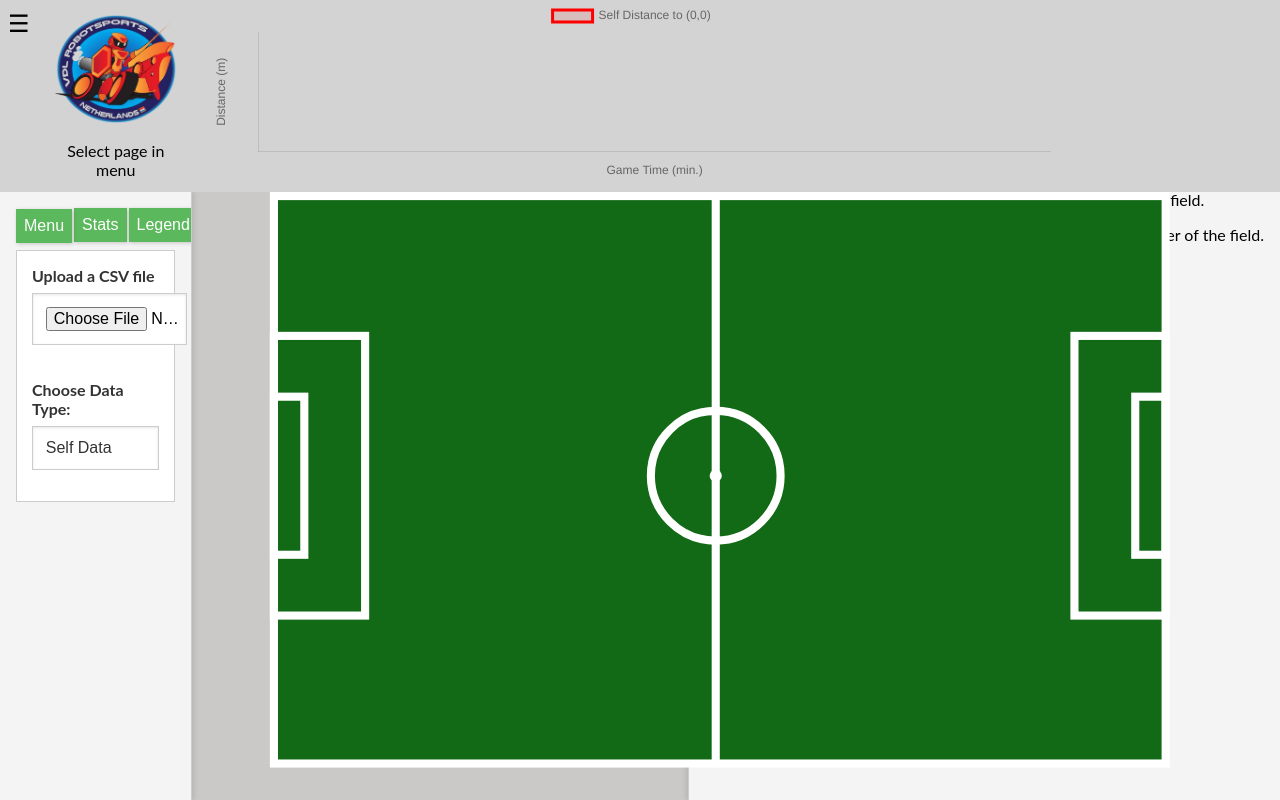
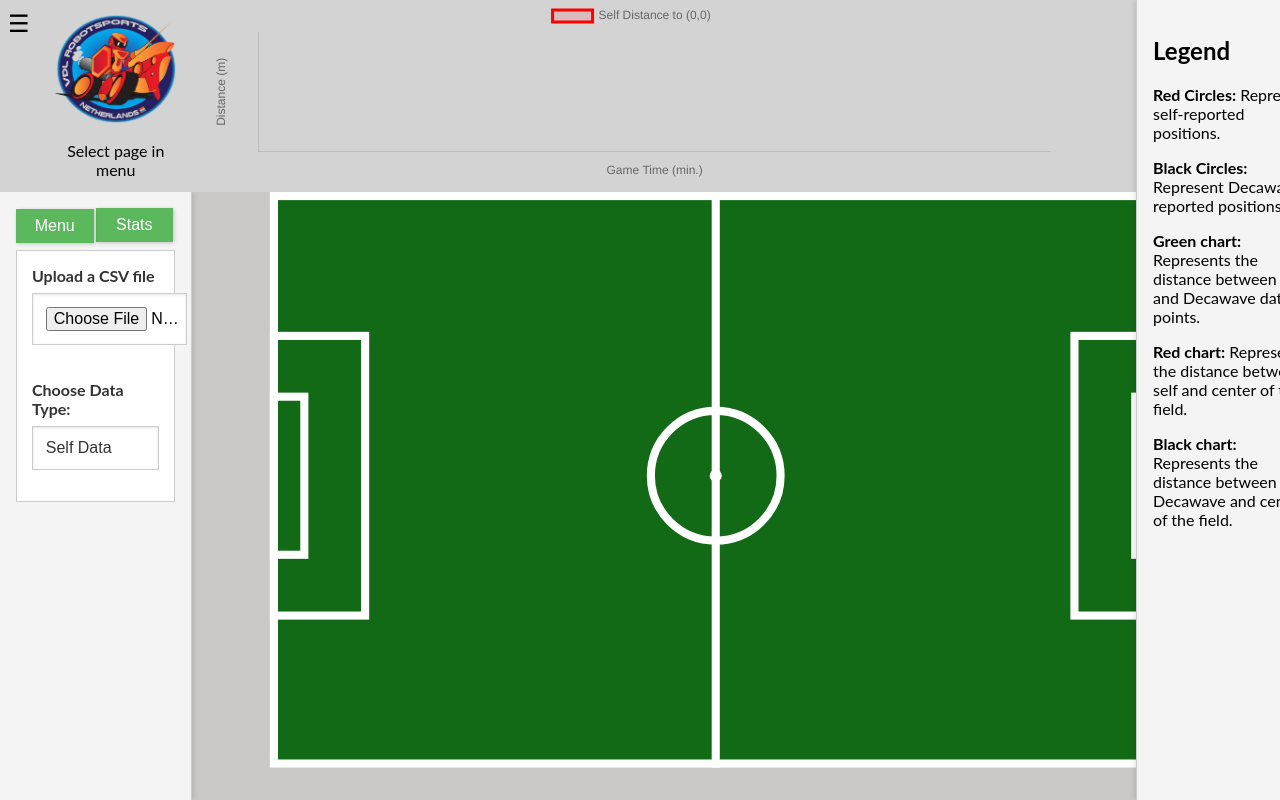
Before and after one commit to Tykutyku/RoboCup, a Flask app: page /fromCSV.html in a window 1280 px wide. Run offline with Flask 3, Linux system fonts and the light colour scheme; parts of the project's set-up code (start-up, migrations or seed data) failed here and were passed over.

Commit message:
small change comments and legend

```diff
--- a/static/scripts/menuBar.js
+++ b/static/scripts/menuBar.js
@@ -15,9 +15,9 @@
         document.getElementById('selectedMenuItemName').textContent = 'Select page in menu';
     }
 
-    menu = document.getElementById('side-nav');
-    document.getElementById('menuIcon').addEventListener("click", toggle_sidebar);
-    document.getElementById('backIcon').addEventListener("click", toggle_sidebar);
+    const menu = document.getElementById('side-nav');
+    document.getElementById('menuIcon').addEventListener("click", toggleSidebar);
+    document.getElementById('backIcon').addEventListener("click", toggleSidebar);
 
     const sectionButtons = document.querySelectorAll('#left_setting .section-tabs button');
     sectionButtons.forEach(button => {
@@ -27,13 +27,26 @@
     });
 
     switchSection('menu');
+
+    const legendToggle = document.getElementById('legend-toggle');
+    legendToggle.addEventListener('click', toggleLegend);
 });
 
-function toggle_sidebar() {
+function toggleSidebar() {
+    const menu = document.getElementById('side-nav');
     if (menu.classList.contains("expanded")) {
         menu.classList.remove("expanded");
     } else {
         menu.classList.add("expanded");
+    }
+}
+
+function toggleLegend() {
+    const legend = document.getElementById('right_legend');
+    if (legend.classList.contains("expanded")) {
+        legend.classList.remove("expanded");
+    } else {
+        legend.classList.add("expanded");
     }
 }
 
--- a/static/scripts/robotPositioningCSV.js
+++ b/static/scripts/robotPositioningCSV.js
@@ -5,17 +5,20 @@
     const hiddenFrame = document.getElementById('hiddenFrame');
     const form = document.getElementById('fileUploaderForm');
 
+    // Pagination and state variables
     let currentPage = 0;
     const pageSize = 20;
     let lastCirclePositionSelf = null;
     let lastCirclePositionDecawave = null;
     let selectedCircle = null;
 
+    // Event listener for hidden iframe load
     hiddenFrame.onload = function() {
         clearPreviousData();
         loadRobotPositions();
     };
 
+    // Load robot positions based on selected data type and pagination
     function loadRobotPositions() {
         const dataType = dataSelector.value;
         if (!dataType) {
@@ -26,24 +29,24 @@
         fetchPositionsByType(dataType, currentPage * pageSize, pageSize);
     }
 
+    // Event listener for data type selection change
     dataSelector.addEventListener('change', () => {
         currentPage = 0;
         loadRobotPositions();
     });
 
+    // Event listener for canvas scroll (pagination)
     canvas.addEventListener('wheel', (event) => {
         event.preventDefault();
-        if (event.deltaY < 0) {
-            if (currentPage > 0) {
-                currentPage--;
-                loadRobotPositions();
-            }
+        if (event.deltaY < 0 && currentPage > 0) {
+            currentPage--;
         } else {
             currentPage++;
-            loadRobotPositions();
         }
+        loadRobotPositions();
     });
 
+    // Fetch robot positions based on data type, start, and count
     function fetchPositionsByType(dataType, start, count) {
         fetch(`/robot_positions_csv?type=${dataType}&start=${start}&count=${count}`)
             .then(response => response.json())
@@ -57,6 +60,7 @@
             .catch(error => console.error('Fetch error:', error));
     }
 
+    // Transform robot coordinates to SVG coordinates
     function transformCoordinates(robotX, robotY) {
         const scale = 10;
         const offsetX = (230 / 2) - 5;
@@ -66,6 +70,7 @@
         return { x: svgX, y: svgY };
     }
 
+    // Update SVG with fetched robot positions
     function updatePositions(data, dataType) {
         const svgContainer = document.getElementById('robotPositions');
         svgContainer.innerHTML = '';
@@ -76,9 +81,12 @@
             if (data.self) {
                 Object.keys(data.self).forEach(robotId => {
                     data.self[robotId].slice(currentPage * pageSize, (currentPage + 1) * pageSize).forEach((pos, index) => {
-                        const { x, y } = transformCoordinates(pos.x, pos.y);
-                        let color = "red";
-                        createAndAppendCircle(svgContainer, x, y, color, "self", index);
+                        if (pos && pos.x !== undefined && pos.y !== undefined) { // Ensure valid position
+                            const { x, y } = transformCoordinates(pos.x, pos.y);
+                            createAndAppendCircle(svgContainer, x, y, "red", "self", index);
+                        } else {
+                            console.warn(`Invalid position data for self:`, pos);
+                        }
                     });
                 });
             }
@@ -88,15 +96,20 @@
             if (data.decawave) {
                 Object.keys(data.decawave).forEach(robotId => {
                     data.decawave[robotId].slice(currentPage * pageSize, (currentPage + 1) * pageSize).forEach((pos, index) => {
-                        const { x, y } = transformCoordinates(pos.dx, pos.dy);
-                        let color = "black";
-                        createAndAppendCircle(svgContainer, x, y, color, "decawave", index);
+                        if (pos && pos.dx !== undefined && pos.dy !== undefined) { // Ensure valid position
+                            const { x, y } = transformCoordinates(pos.dx, pos.dy);
+                            createAndAppendCircle(svgContainer, x, y, "black", "decawave", index);
+                        } else {
+                            console.warn(`Invalid position data for decawave:`, pos);
+                        }
                     });
                 });
             }
         }
     }
 
+
+    // Create and append a circle element to the SVG container
     function createAndAppendCircle(container, x, y, color, type, index) {
         const circle = document.createElementNS("http://www.w3.org/2000/svg", "circle");
         circle.setAttribute("cx", x);
@@ -130,7 +143,7 @@
         console.log(`Created circle at (${x}, ${y}) with index ${index} and type ${type}`);
     }
 
-
+    // Update the stats section with point data
     function updateStatsSection(pointData) {
         const statsSection = document.getElementById('stats-section');
         statsSection.innerHTML = `
@@ -142,7 +155,7 @@
         statsSection.style.display = 'block';
     }
 
-
+    // Handle circle click events
     function handleCircleClick(event) {
         if (selectedCircle) {
             selectedCircle.setAttribute("r", 1.5); // Reset size of previously selected circle
@@ -176,8 +189,7 @@
         updateStatsSection(pointData);
     }
 
-
-
+    // Highlight chart point based on index and type
     function highlightChartPoint(index, type) {
         const chartType = dataSelector.value;
         let datasetIndex = type === "self" ? 0 : 1;
@@ -200,6 +212,7 @@
         }
     }
 
+    // Update chart with fetched data
     function updateChart(data, dataType) {
         const canvas = document.getElementById('posDeltaChart');
         if (!canvas) {
@@ -349,6 +362,7 @@
         }
     }
 
+    // Handle chart click events
     function handleChartClick(event, elements) {
         if (elements.length > 0) {
             const element = elements[0];
@@ -366,6 +380,7 @@
         }
     }
 
+    // Highlight SVG point based on index and type
     function highlightSvgPoint(index, type) {
         const svgContainer = document.getElementById('robotPositions');
         const circles = svgContainer.querySelectorAll(`circle[data-type="${type}"]`);
@@ -382,9 +397,10 @@
         highlightChartPoint(index, type); // Ensure chart points are highlighted
     }
 
+    // Clear previous data from SVG and chart
     function clearPreviousData() {
         const svgContainer = document.getElementById('robotPositions');
-		svgContainer.innerHTML = ``;
+        svgContainer.innerHTML = ``;
 
         if (window.chartInstance) {
             window.chartInstance.destroy();
@@ -397,6 +413,7 @@
         selectedCircle = null; // Clear selected circle reference
     }
 
+    // Handle file upload completion
     function uploadComplete(result) {
         console.log("Upload complete:", result);
         document.getElementById('pagination-controls').style.display = 'flex';
@@ -407,16 +424,11 @@
     // Ensure this is available globally
     window.uploadComplete = uploadComplete;
 
-
     // Automatically submit the form upon file selection
     fileUploader.addEventListener('change', () => {
         form.submit();
     });
 
-    hiddenFrame.onload = function() {
-        clearPreviousData(); // Clear previous data upon new file upload
-        loadRobotPositions();
-    };
-
+    // Initial load of robot positions
     loadRobotPositions();
 });
--- a/static/styles/style.css
+++ b/static/styles/style.css
@@ -236,29 +236,6 @@
     box-sizing: border-box;
 }
 
-#right_legend {
-    flex: 0 0 var(--side-nav-width-expanded);
-    background-color: #f4f4f4;
-    overflow-y: auto;
-    padding: 1rem;
-    border-left: 1px solid #ccc;
-    box-shadow: -2px 0px 5px rgba(0, 0, 0, 0.1);
-    box-sizing: border-box;
-    transition: right 0.3s ease;
-    position: fixed;
-    top: 0;
-    right: 0;
-    height: 100vh;
-}
-
-#right_legend.active {
-    right: 0;
-}
-
-#right_legend:not(.active) {
-    right: calc(var(--side-nav-width-expanded) * -1);
-}
-
 #left_setting select,
 #left_setting button {
     width: 100%;
@@ -354,3 +331,41 @@
 .section.active {
     display: block;
 }
+
+#right_legend {
+    width: var(--side-nav-width-expanded);
+    background-color: #f4f4f4;
+    overflow-y: auto;
+    padding: 1rem;
+    border-left: 1px solid #ccc;
+    box-shadow: -2px 0px 5px rgba(0, 0, 0, 0.1);
+    box-sizing: border-box;
+    transition: right 0.3s ease, width 0.3s ease; /* Transition for right and width */
+    position: fixed;
+    top: 0;
+    right: calc(var(--side-nav-width-collapsed) * -1); /* Initial position off-screen */
+    height: 100vh;
+    z-index: 20;
+    border-right: 1px solid #ddd;
+    box-sizing: border-box;
+    padding-top: 1rem;
+}
+
+#right_legend.expanded {
+    right: 0; /* Bring the sidebar into view */
+    width: var(--side-nav-width-expanded); /* Expand the sidebar width */
+    box-shadow: 2px 0px 5px rgba(0, 0, 0, 0.5);
+}
+
+#legend-toggle {
+    position: fixed;
+    right: 0;
+    top: calc(var(--header-height) / 2);
+    transform: translateY(-50%);
+    padding: 0.5rem;
+    background-color: #5cb85c;
+    color: white;
+    border: none;
+    cursor: pointer;
+    z-index: 30;
+}
--- a/templates/fromCSV.html
+++ b/templates/fromCSV.html
@@ -22,6 +22,8 @@
                     <canvas id="posDeltaChart"></canvas>
                 </div>
             </div>
+            <!-- Legend Toggle Button -->
+            <button id="legend-toggle">Legend</button>
         </div>
     </header>
     <aside id="side-nav" class="">
@@ -52,7 +54,6 @@
             <div class="section-tabs">
                 <button data-section="menu">Menu</button>
                 <button data-section="stats">Stats</button>
-                <button data-section="legend" id="legend-toggle">Legend</button>
             </div>
             <div class="section" id="menu-section">
                 <label for="fileUploader">Upload a CSV file</label>
@@ -71,7 +72,7 @@
                 <!-- Stats-related content here -->
             </div>
         </aside>
-        <aside id="right_legend" class="active">
+        <aside id="right_legend" class="collapsed">
             <div id="legend-section">
                 <h2>Legend</h2>
                 <p><strong>Red Circles:</strong> Represent self-reported positions.</p>
```
Also changed, not shown: static/scripts/robotPositioning.js (+28 -7 lines).
